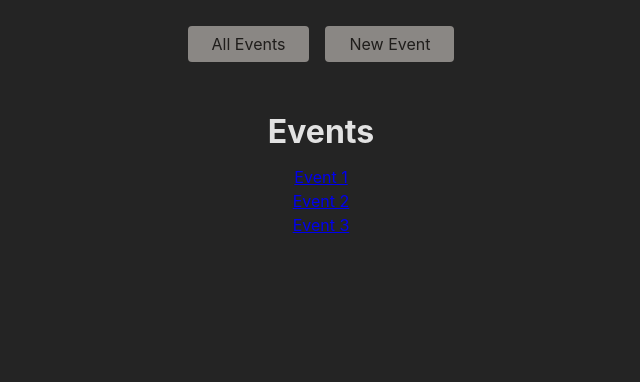
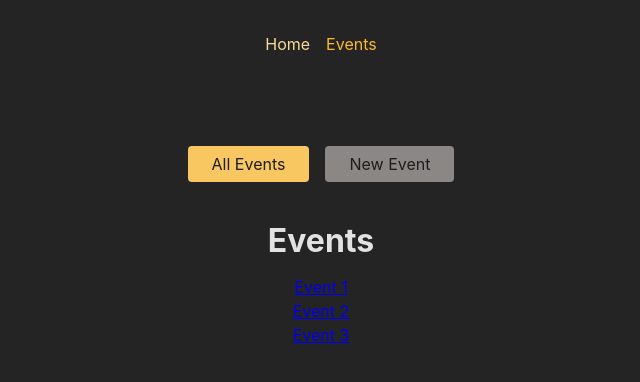
Before and after one commit to apeskinian/react_routing_deeper_dive, a React (Create React App) app in the folder frontend/: page /events in a window 1280 px wide. Shown: the top 382 px of the page, without its empty margins (319-959 px from the left). Built offline with nearby package versions, Linux system fonts and the light colour scheme.

Commit message:
Tweak sub layout code

```diff
--- a/frontend/src/App.js
+++ b/frontend/src/App.js
@@ -38,19 +38,14 @@
       errorElement: <ErrorPage />,
       children: [
         { index: true, element: <HomePage /> },
+        { path: 'events', element: <EventLayout />, children: [
+          { index: true, element: <EventsPage /> },
+          { path: ':eventId', element: <EventDetailPage /> },
+          { path: 'new', element: <NewEventPage /> },
+          { path: ':eventId/edit', element: <EventEditPage /> },
+        ]}
       ]
     },
-    {
-      path: 'events',
-      element: <EventLayout />,
-      errorElement: <ErrorPage />,
-      children: [
-        { index: true, element: <EventsPage /> },
-        { path: ':eventId', element: <EventDetailPage /> },
-        { path: 'new', element: <NewEventPage /> },
-        { path: ':eventId/edit', element: <EventEditPage /> },
-      ]
-    }
   ]);
 
   return <RouterProvider router={router} />;
--- a/frontend/src/components/EventsNavigation.js
+++ b/frontend/src/components/EventsNavigation.js
@@ -1,3 +1,4 @@
+import { NavLink } from 'react-router-dom';
 import classes from './EventsNavigation.module.css';
 
 function EventsNavigation() {
@@ -6,10 +7,10 @@
       <nav>
         <ul className={classes.list}>
           <li>
-            <a href="/events">All Events</a>
+            <NavLink to='/events' className={({isActive}) => isActive ? classes.active : undefined} end >All Events</NavLink>
           </li>
           <li>
-            <a href="/events/new">New Event</a>
+            <NavLink to='/events/new' className={({isActive}) => isActive ? classes.active : undefined} >New Event</NavLink>
           </li>
         </ul>
       </nav>
--- a/frontend/src/components/MainNavigation.js
+++ b/frontend/src/components/MainNavigation.js
@@ -7,10 +7,10 @@
       <nav>
         <ul className={classes.list}>
           <li>
-            <NavLink to='' className={({isActive}) => isActive ? classes.active : undefined} end>Home</NavLink>
+            <NavLink to='/' className={({isActive}) => isActive ? classes.active : undefined} end>Home</NavLink>
           </li>
           <li>
-            <NavLink to='events' className={({isActive}) => isActive ? classes.active : undefined}>Events</NavLink>
+            <NavLink to='/events' className={({isActive}) => isActive ? classes.active : undefined}>Events</NavLink>
           </li>
         </ul>
       </nav>
--- a/frontend/src/pages/EventLayout.js
+++ b/frontend/src/pages/EventLayout.js
@@ -1,13 +1,13 @@
 import { Outlet } from "react-router-dom";
+// import MainNavigation from "../components/MainNavigation";
 import EventsNavigation from '../components/EventsNavigation';
 
 function EventLayout() {
     return (
         <>
+            {/* <MainNavigation /> */}
             <EventsNavigation />
-            <main>
-                <Outlet />
-            </main>
+            <Outlet />
         </>
     )
 };
```
